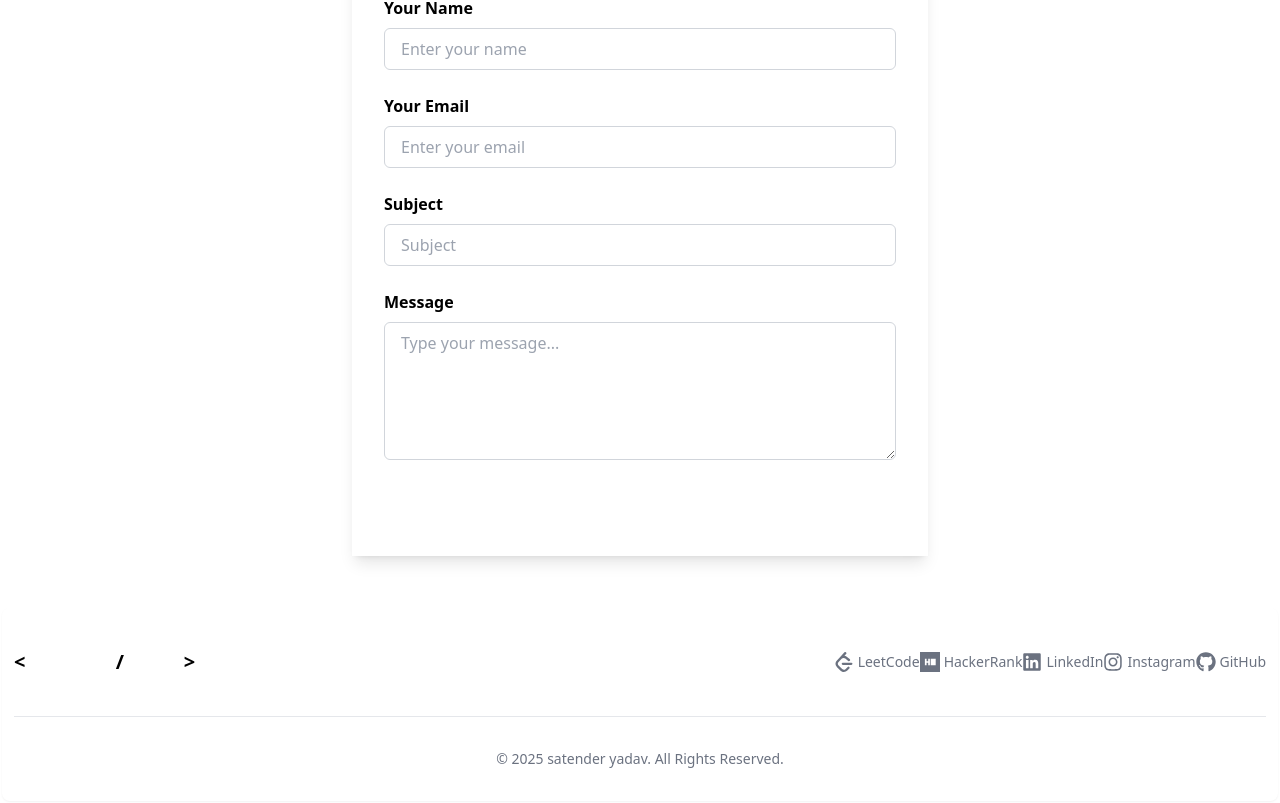
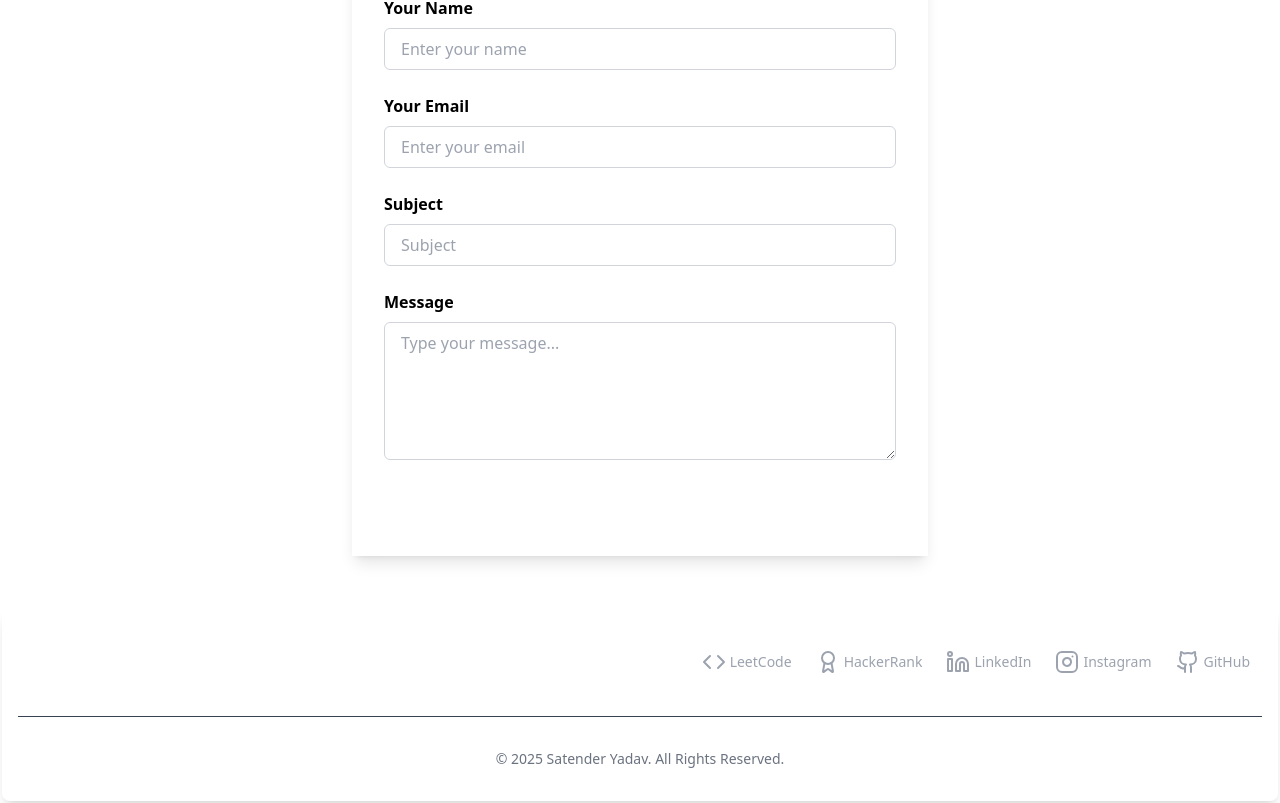
Before and after one commit to Technology-maker/Satender-portfolio, a React (Vite) app: page / in a window 1280 px wide. Shown: the part 3999-4802 px from the top of the page. Built offline with nearby package versions, Linux system fonts and the light colour scheme.

Commit message:
code updated

```diff
--- a/src/components/footer/Footer.jsx
+++ b/src/components/footer/Footer.jsx
@@ -1,16 +1,15 @@
-import React from 'react'
-import { FaGithub, FaLinkedin, FaInstagram } from 'react-icons/fa';
-import { SiLeetcode, SiHackerrank } from 'react-icons/si';
+import React from 'react';
+import { Github, Linkedin, Instagram, Code, Award } from 'lucide-react';
 
 const Footer = () => {
   return (
-    <section >
+    <section className="dark:bg-gray-800 text-gray-200"> {/* Added consistent background */}
+      <footer className="rounded-lg shadow-lg dark:bg-gray-800 m-4"> {/* Increased shadow for better depth */}
+        <div className="w-full max-w-screen-xl mx-auto p-4 md:py-8"> {/* Increased padding slightly for mobile */}
+          <div className="sm:flex sm:items-center sm:justify-between flex-col sm:flex-row text-center sm:text-left"> {/* Adjusted for better centering on small screens */}
 
-      <footer className="rounded-lg shadow-sm dark:bg-gray-800 m-4">
-        <div className="w-full max-w-screen-xl mx-auto p-3 md:py-8">
-          <div className="sm:flex sm:items-center sm:justify-between">
-
-            <div className="self-center text-xl font-semibold whitespace-nowrap dark:text-white py-2">
+            {/* Logo */}
+            <div className="self-center text-xl sm:text-2xl font-extrabold whitespace-nowrap text-white py-2 mb-4 sm:mb-0"> {/* Adjusted font size responsively, added margin-bottom for mobile */}
               <span className="text-[#8245ec]">&lt;</span>
               <span className="text-white">Satender</span>
               <span className="text-[#8245ec]">/</span>
@@ -18,39 +17,34 @@ const Footer = () => {
               <span className="text-[#8245ec]">&gt;</span>
             </div>
 
-
-            <ul className="flex flex-wrap items-center mb-6 text-sm font-medium text-gray-500 sm:mb-0 dark:text-gray-400">
-              <li className="flex items-center me-4 md:me-6 m-2">
-                <SiLeetcode className="mr-1 text-xl" />
-                <a href="https://leetcode.com/u/satender_yadav/" className="hover:underline">LeetCode</a>
+            {/* Social Links */}
+            <ul className="flex flex-wrap justify-center items-center mb-6 text-sm font-medium text-gray-400 sm:mb-0 dark:text-gray-400"> {/* Added justify-center for mobile */}
+              <li className="flex items-center mx-3 md:mx-4 my-2"> {/* Adjusted margins */}
+                <Code className="mr-1 text-xl text-[#8245ec]" /> {/* Using Lucide Code for LeetCode */}
+                <a href="https://leetcode.com/u/satender_yadav/" target="_blank" rel="noopener noreferrer" className="hover:underline hover:text-[#8245ec] transition-colors duration-200">LeetCode</a>
               </li>
-              <li className="flex items-center me-4 md:me-6 m-2">
-                <SiHackerrank className="mr-1 text-xl" />
-                <a href="https://www.hackerrank.com/profile/ys5401519" className="hover:underline">HackerRank</a>
+              <li className="flex items-center mx-3 md:mx-4 my-2">
+                <Award className="mr-1 text-xl text-[#8245ec]" /> {/* Using Lucide Award for HackerRank (closest match) */}
+                <a href="https://www.hackerrank.com/profile/ys5401519" target="_blank" rel="noopener noreferrer" className="hover:underline hover:text-[#8245ec] transition-colors duration-200">HackerRank</a>
               </li>
-              <li className="flex items-center me-4 md:me-6 m-2">
-                <FaLinkedin className="mr-1 text-xl" />
-                <a href="https://www.linkedin.com/in/satender-yadav-a39b622a0/" className="hover:underline">LinkedIn</a>
+              <li className="flex items-center mx-3 md:mx-4 my-2">
+                <Linkedin className="mr-1 text-xl text-[#8245ec]" />
+                <a href="https://www.linkedin.com/in/satender-yadav-a39b622a0/" target="_blank" rel="noopener noreferrer" className="hover:underline hover:text-[#8245ec] transition-colors duration-200">LinkedIn</a>
               </li>
-              <li className="flex items-center me-4 md:me-6 m-2">
-                <FaInstagram className="mr-1 text-xl" />
-                <a href="https://www.instagram.com/yadav_sarkar1519/?igsh=Z3hsMzY1NnFkaHhq#" className="hover:underline">Instagram</a>
+              <li className="flex items-center mx-3 md:mx-4 my-2">
+                <Instagram className="mr-1 text-xl text-[#8245ec]" />
+                <a href="https://www.instagram.com/yadav_sarkar1519/?igsh=Z3hsMzY1NnFkaHhq#" target="_blank" rel="noopener noreferrer" className="hover:underline hover:text-[#8245ec] transition-colors duration-200">Instagram</a>
               </li>
-              <li className="flex items-center m-2">
-                <FaGithub className="mr-1 text-xl" />
-                <a href="https://github.com/Technology-maker" className="hover:underline">GitHub</a>
+              <li className="flex items-center mx-3 md:mx-4 my-2">
+                <Github className="mr-1 text-xl text-[#8245ec]" />
+                <a href="https://github.com/Technology-maker" target="_blank" rel="noopener noreferrer" className="hover:underline hover:text-[#8245ec] transition-colors duration-200">GitHub</a>
               </li>
             </ul>
-
-
           </div>
-          <hr className="my-6 border-gray-200 sm:mx-auto dark:border-gray-700 lg:my-8" />
-          <span className="block text-sm text-gray-500 sm:text-center dark:text-gray-400">© 2025 satender yadav. All Rights Reserved.</span>
+          <hr className="my-6 border-gray-700 sm:mx-auto dark:border-gray-700 lg:my-8" />
+          <span className="block text-sm text-gray-500 sm:text-center dark:text-gray-400 text-center">© 2025 Satender Yadav. All Rights Reserved.</span>
         </div>
       </footer>
-
-
-
     </section>
   )
 }
```
